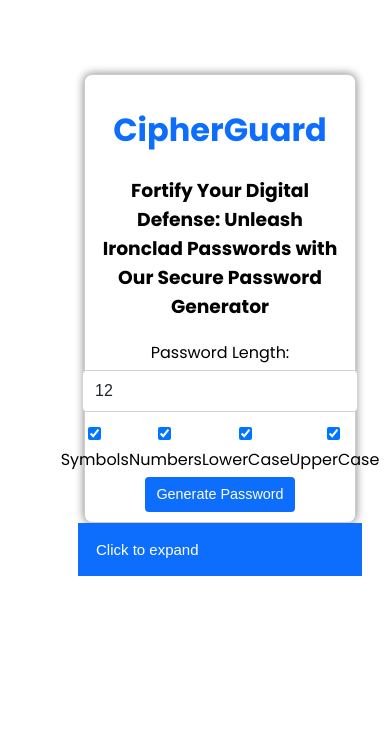
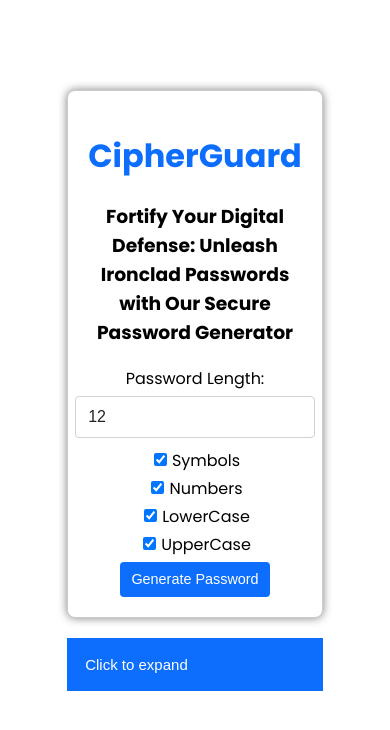
Before and after one commit to jcampb98/react-cipherguard, a React (Vite) app: page / in a window 390 px wide. Shown: the top 730 px of the page. Built offline with nearby package versions, Linux system fonts and the light colour scheme.

Commit message:
made improvements to the front-end design for the mobile/desktop view so it could be more clickable and adding more space and less crammed together when being viewed in mobile

```diff
--- a/src/CollapsibleList.css
+++ b/src/CollapsibleList.css
@@ -1,7 +1,6 @@
 .collapsible-container {
   width: 100%;
   max-width: 600px;
-  margin: 0 auto;
   text-align: center;
 }
 
--- a/src/PasswordGenerator.css
+++ b/src/PasswordGenerator.css
@@ -18,6 +18,7 @@
   display: flex;
   flex-direction: column; /* Stack input fields vertically */
   align-items: center; /* Center align input fields */
+  margin-top: 10px;
   margin-bottom: 10px;
 }
 
@@ -49,6 +50,14 @@
 
 .checkbox-container input[type="checkbox"] {
   margin-right: 5px; /* Add spacing between checkboxes */
+}
+
+.checkbox-unordered-list {
+  display: inline-flex;
+}
+
+.checkbox-list {
+  list-style-type: none;
 }
 
 .button {
@@ -83,13 +92,24 @@
   .button, .copy-button {
       padding: 8px 12px;
   }
+
+  .checkbox-unordered-list {
+    display: contents;
+    padding: 0;
+  }
+
+  .checkbox-list {
+    margin: 3px;
+  }
 }
 
 @media screen and (width <= 576px) {
+  .centered {
+    margin-right: 50px;
+  }
+
   .container {
       max-width: 250px;
-      margin-top: 1rem; /* Adjust top margin for smaller screens */
-      padding: 10px;
   }
 
   .input-container {
@@ -100,4 +120,14 @@
       padding: 6px 10px;
       font-size: 0.9rem;
   }
+
+  .checkbox-container {
+    display: block;
+    border: 1px;
+  }
+
+  .checkbox-list {
+    display: block;
+    text-align: center;
+  }
 }
--- a/src/PasswordGenerator.jsx
+++ b/src/PasswordGenerator.jsx
@@ -72,6 +72,8 @@ function PasswordGenerator() {
         />
       </div>
       <div className="checkbox-container">
+        <ul className='checkbox-unordered-list'>
+          <li className='checkbox-list'>
             <label>
               <input
                 type="checkbox"
@@ -80,6 +82,8 @@ function PasswordGenerator() {
               />
               Symbols
             </label>
+          </li>
+          <li className='checkbox-list'>
             <label>
               <input
                 type="checkbox"
@@ -88,6 +92,8 @@ function PasswordGenerator() {
               />
               Numbers
             </label>
+          </li>
+          <li className='checkbox-list'>
             <label>
               <input
                 type="checkbox"
@@ -96,6 +102,8 @@ function PasswordGenerator() {
               />
               LowerCase
             </label>
+          </li>
+          <li className='checkbox-list'>
             <label>
               <input
                 type="checkbox"
@@ -104,6 +112,8 @@ function PasswordGenerator() {
               />
               UpperCase
             </label>
+          </li>
+        </ul>
       </div>
       <button className='button' onClick={generatePassword}>
         Generate Password
```
Lines whose indentation alone changed are shown as unchanged.
